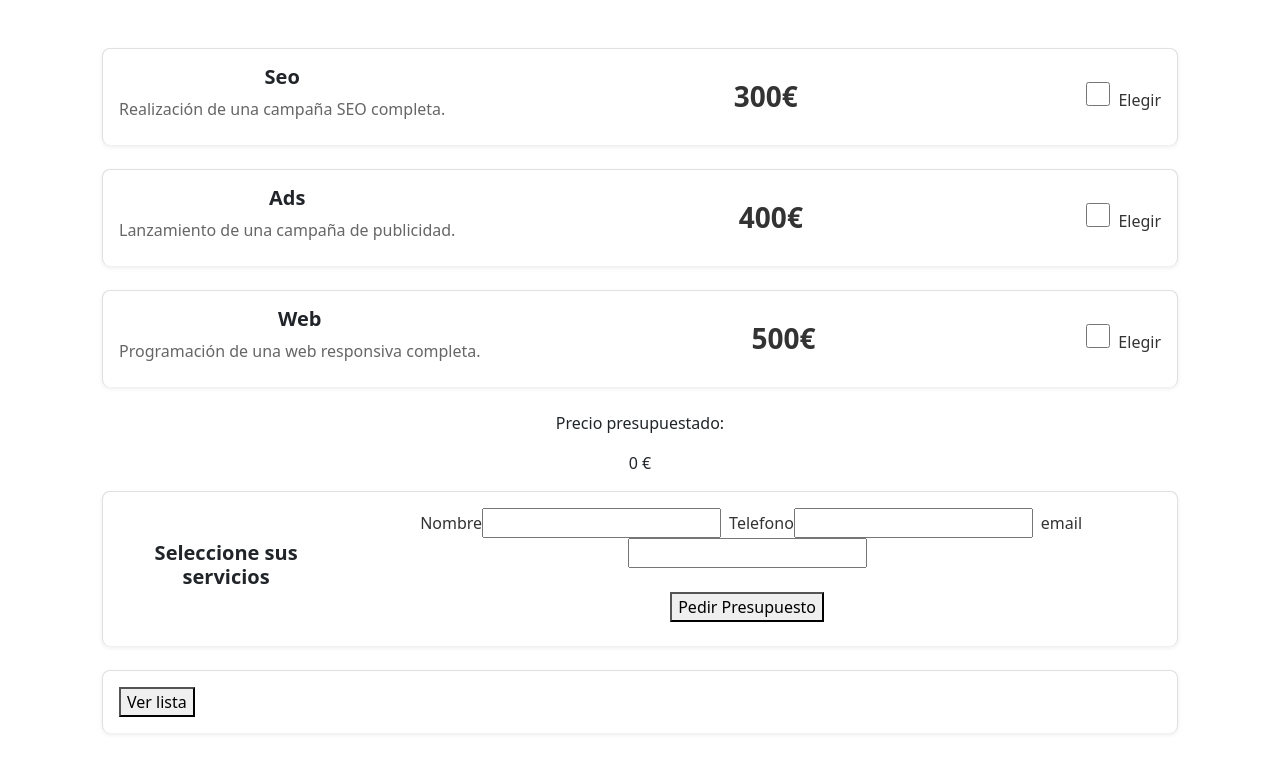
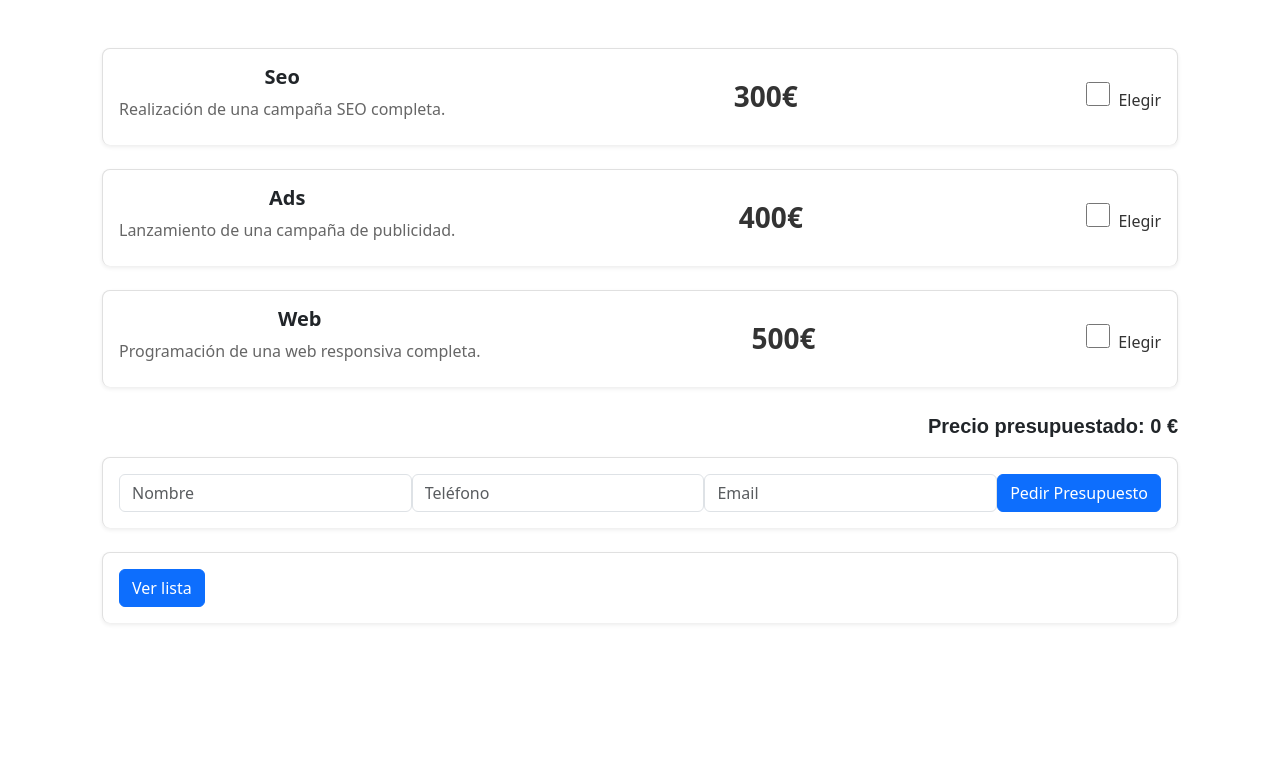
Before and after one commit to GusFDLPBarcelona/Gustavo-Mujica-Sprint-6-Angular, an Angular app in the folder presupuestos/: page /home in a window 1280 px wide. Shown: the top 772 px of the page. Built offline with nearby package versions, Linux system fonts and the light colour scheme.

Commit message:
Estilos.

```diff
--- a/presupuestos/src/app/home/home.component.css
+++ b/presupuestos/src/app/home/home.component.css
@@ -227,3 +227,11 @@ body {
 .panel {
   box-shadow: none;
 }
+
+.contenido-presupuesto p,
+.contenido-presupuesto span {
+    font-weight: bold; /* Negrita */
+    font-family: Arial, sans-serif; /* Fuente Arial */
+    font-size: 1.25em; /* Ajusta el tamaño según sea necesario para igualar a "web", "seo", "ads" */
+    text-align: right; /* Alineación a la derecha */
+}
--- a/presupuestos/src/app/home/home.component.html
+++ b/presupuestos/src/app/home/home.component.html
@@ -49,36 +49,29 @@
             }
         </div>
     </form>
-    <div class="mt-4">
-        <p>Precio presupuestado:</p>
-        <span>{{ monto }} €</span>
+    <div class="mt-4 text-right contenido-presupuesto">
+        <p>Precio presupuestado: {{ monto }} €</p>
+        <span></span>
     </div>
 
-    <div class="card shadow-sm mb-4" style="width: 100%;">
-        <div class="card-body d-flex justify-content-between align-items-center">
-            <div>
-                <h5 class="card-title">Seleccione sus servicios</h5>
-            </div>
-            <div class="text-center">
-                <form [formGroup]='usuarioForm'>
-                    <label>Nombre</label>
-                    <input type="text" formControlName="nombre">
-                    <label>Telefono</label>
-                    <input type="number" formControlName="telefono">
-                    <label>email</label>
-                    <input type="email" formControlName="email">
-                    <div class="flex-row-reverse mt-3 p-2 align-item-right">
-                        <button (click)="guardarPresupuesto()">Pedir Presupuesto</button>
-                    </div>
-                </form>
-            </div>
+    <div class="card shadow-sm mb-4">
+        <div class="card-body d-flex justify-content-center align-items-center">
+            <form [formGroup]='usuarioForm' class="d-flex justify-content-center align-items-center w-100">
+                <input type="text" formControlName="nombre" placeholder="Nombre" class="form-control mr-2"
+                    style="flex: 1;">
+                <input type="number" formControlName="telefono" placeholder="Teléfono" class="form-control mr-2"
+                    style="flex: 1;">
+                <input type="email" formControlName="email" placeholder="Email" class="form-control mr-2"
+                    style="flex: 1;">
+                <button type="button" class="btn btn-primary" (click)="guardarPresupuesto()" style="height: 100%;">Pedir
+                    Presupuesto</button>
+            </form>
         </div>
     </div>
 
-    <div class="card shadow-sm mb-4" style="width: 100%;">
-
+    <div class="card shadow-sm mb-4">
         <div class="card-body d-flex justify-content-between align-items-center">
-            <button (click)="goToLista()">Ver lista</button>
+            <button type="button" class="btn btn-primary" (click)="goToLista()">Ver lista</button>
         </div>
     </div>
 </div>
```
